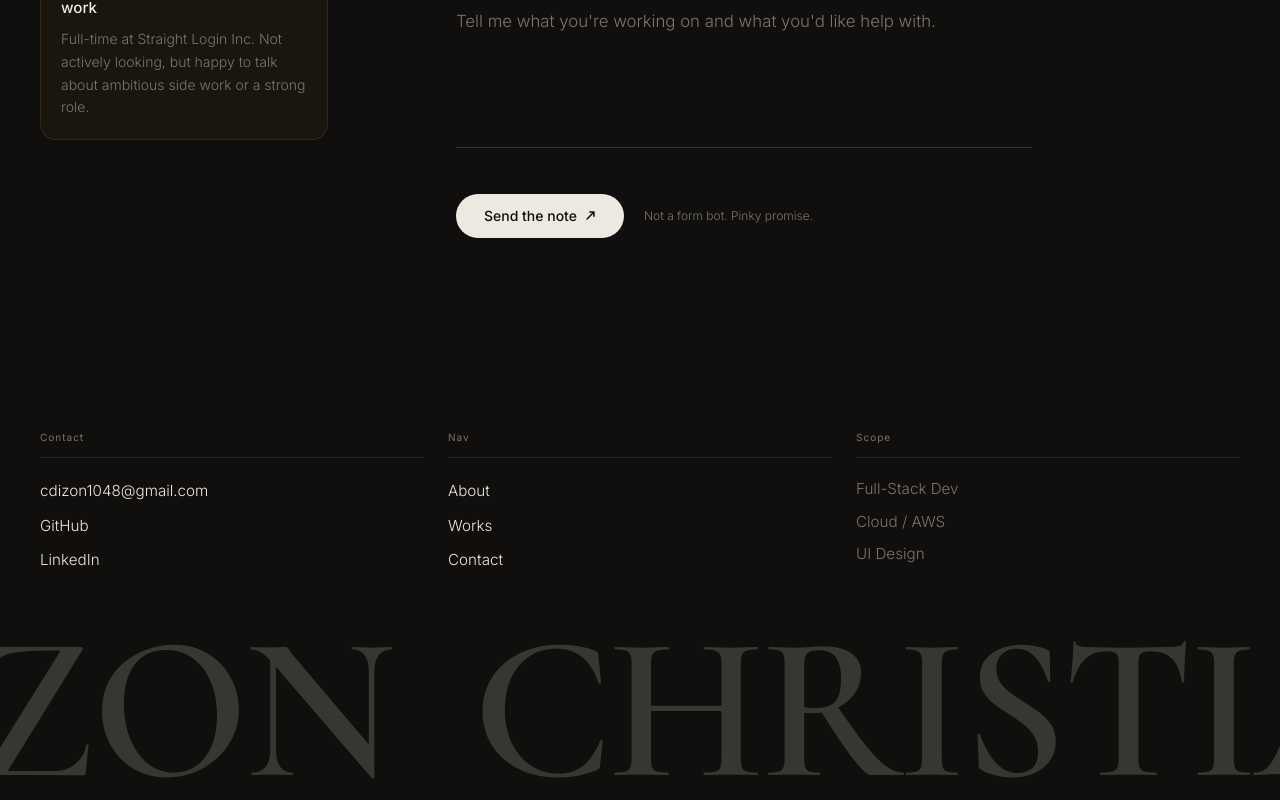
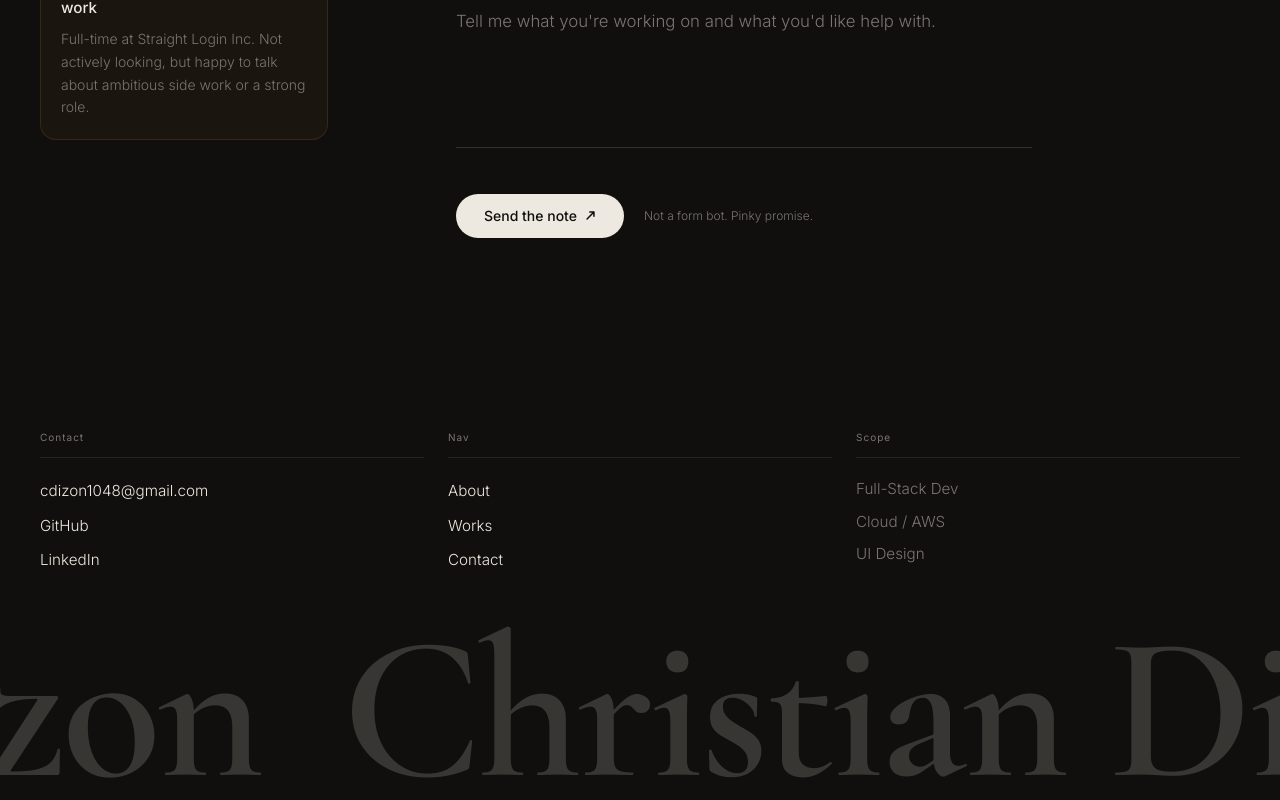
Before and after one commit to fluke06/portfolio, a Next.js app: page /contact in a window 1280 px wide. Shown: the part 861-1661 px from the top of the page. Built offline with nearby package versions, Linux system fonts and the light colour scheme.

Commit message:
Fix casing to title case in hero, sticky nav, and footer marquee

```diff
--- a/components/footer-section.tsx
+++ b/components/footer-section.tsx
@@ -98,7 +98,7 @@ export function FooterSection() {
                 opacity:       0.18,
               }}
             >
-              CHRISTIAN DIZON
+              Christian Dizon
             </span>
           ))}
         </div>
--- a/components/hero-section.tsx
+++ b/components/hero-section.tsx
@@ -112,7 +112,7 @@ export function HeroSection({ introDone }: { introDone: boolean }) {
           className="font-fraunces font-black text-[#EDE8E0]"
           style={{ fontSize: 'clamp(0.88rem, 1.5vw, 1.1rem)', wordSpacing: '0.12em' }}
         >
-          CHRISTIAN DIZON.
+          Christian Dizon.
         </span>
         <nav aria-label="Main navigation" className="flex items-center gap-6 sm:gap-10">
           {([['About', '/about'], ['Works', '/works'], ['Contact', '/contact']] as const).map(([label, href]) => (
--- a/components/sticky-nav.tsx
+++ b/components/sticky-nav.tsx
@@ -73,7 +73,7 @@ export function StickyNav({ alwaysVisible = false }: { alwaysVisible?: boolean }
         className="font-fraunces font-black text-[#EDE8E0] leading-none flex-shrink-0 hover:opacity-70 transition-opacity duration-200"
         style={{ fontSize: 'clamp(0.95rem, 1.8vw, 1.2rem)', wordSpacing: '0.12em' }}
       >
-        christian dizon<em className="italic text-[#EDE8E0]">.</em>
+        Christian Dizon<em className="italic text-[#EDE8E0]">.</em>
       </Link>
 
       <div className="hidden sm:flex items-center gap-5 md:gap-8">
```
